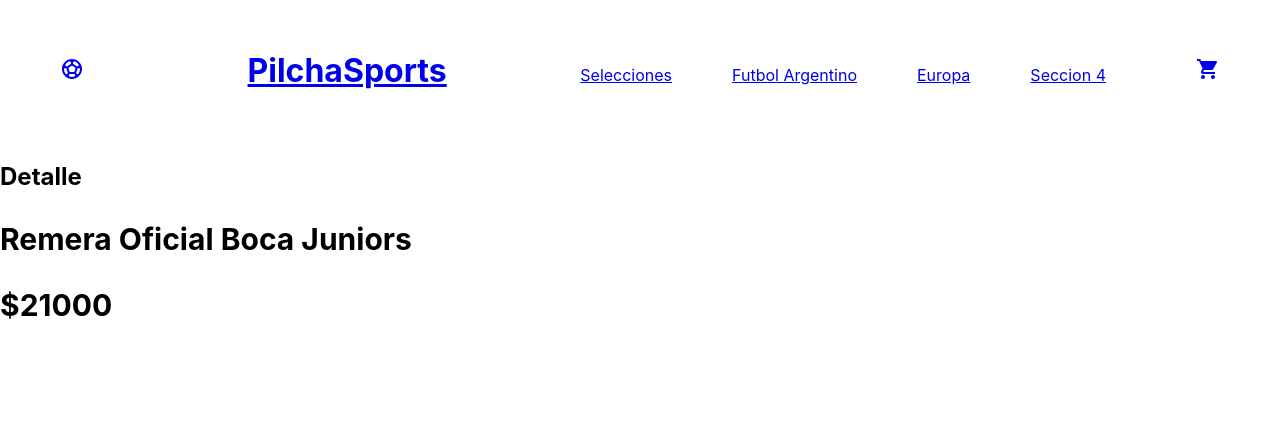
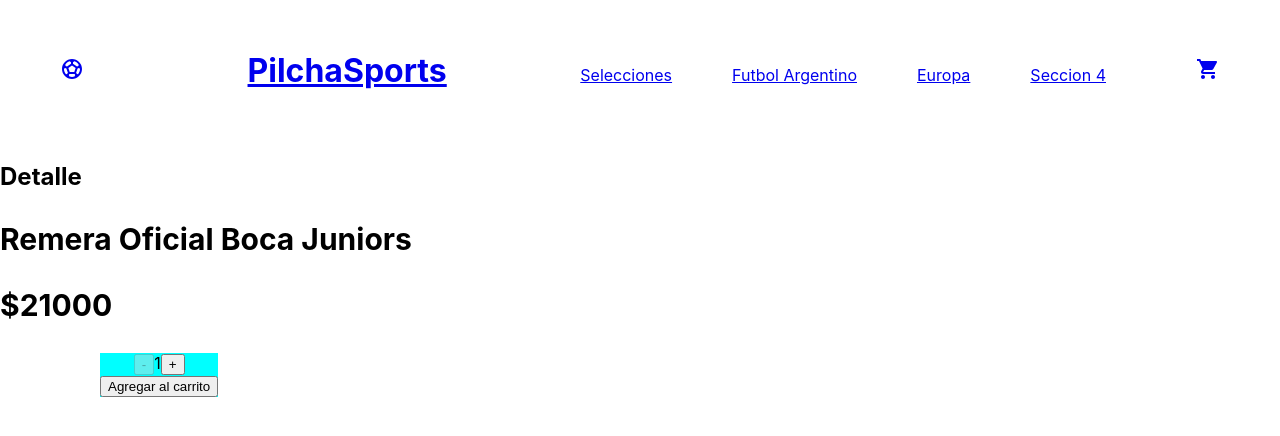
Before and after one commit to pietrochtt/desafios-curso-react, a React (Create React App) app: page /producto/1 in a window 1280 px wide. Shown: the top 436 px of the page. Built offline with nearby package versions, Linux system fonts and the light colour scheme.

Commit message:
Counter Sincronizado

```diff
--- a/src/Components/Item/Item.jsx
+++ b/src/Components/Item/Item.jsx
@@ -1,4 +1,3 @@
-import { ProductionQuantityLimits } from "@mui/icons-material"
 import React from "react"
 import { Link } from "react-router-dom"
 
--- a/src/Components/ItemListContainer/ItemCount.js
+++ b/src/Components/ItemDetail/ItemCount.js
@@ -1,7 +1,7 @@
 import React, { useState, useEffect } from "react"
-import "./ItemListContainer.css"
+import "./ItemDetail.css"
 
-export const ItemCount = ({initial, stock, onAdd}) => {
+const ItemCount = ({initial, stock, onAdd}) => {
 
     const [counter, setCounter] = useState(initial)
 
@@ -28,3 +28,5 @@
         </div>
     )
 }
+
+export default ItemCount;
--- /dev/null
+++ b/src/Components/ItemDetail/ItemDetail.css
@@ -0,0 +1,6 @@
+.counter {
+    width: fit-content;
+    background-color: aqua;
+    text-align: center;
+    margin-left: 100px;
+}
--- a/src/Components/ItemDetail/ItemDetail.jsx
+++ b/src/Components/ItemDetail/ItemDetail.jsx
@@ -1,13 +1,30 @@
-import React from "react"
+import React, { useState } from "react"
+import "./ItemDetail.css"
+import ItemCount from './ItemCount';
+import { Link } from "react-router-dom";
 
 const ItemDetail = ({ data }) => {
 
+    const [ goToCart, setGoToCart ] = useState(false)
+
+    const onAdd = (quantity) => {
+        setGoToCart(true);
+    }
+
+
     return(
+
         <div className="containerProduct">
             <h2>Detalle</h2>
             <h3>{data.name}</h3>
             <h3>{data.price}</h3>
+            {
+                goToCart
+                    ? <Link to='/cart'>Finalizar Compra</Link>
+                    : <ItemCount initial={1} stock={10} onAdd={onAdd}/>
+            }
         </div>
+
     )
 }
 
--- a/src/Components/ItemListContainer/ItemListContainer.css
+++ b/src/Components/ItemListContainer/ItemListContainer.css
@@ -12,10 +12,3 @@
     color: red;
     margin-left: 10px;
 }
-
-.counter {
-    width: fit-content;
-    background-color: aqua;
-    text-align: center;
-    margin-left: 100px;
-}
--- a/src/Components/ItemListContainer/ItemListContainer.js
+++ b/src/Components/ItemListContainer/ItemListContainer.js
@@ -1,6 +1,5 @@
 import React from "react";
 import "./ItemListContainer.css"
-import { ItemCount } from './ItemCount';
 import { ItemList } from "../ItemList/ItemList";
 import { useEffect, useState } from "react"
 import { useParams } from "react-router-dom";
@@ -32,18 +31,12 @@
         }
     }, [seccionId])
 
-
-    const onAdd = (quantity) => {
-        console.log(`Compraste ${quantity} unidades`);
-    }
-
     return(
         <>
         <div className="container">
         <h3>¡Solo por hoy! OFERTAS hasta el</h3><h3 className="oferta">{oferta}</h3>
         </div>
 
-        {/* <ItemCount initial={1} stock={10} onAdd={onAdd}/> */}
         <ItemList data={data}/>
         </>
     )
```
